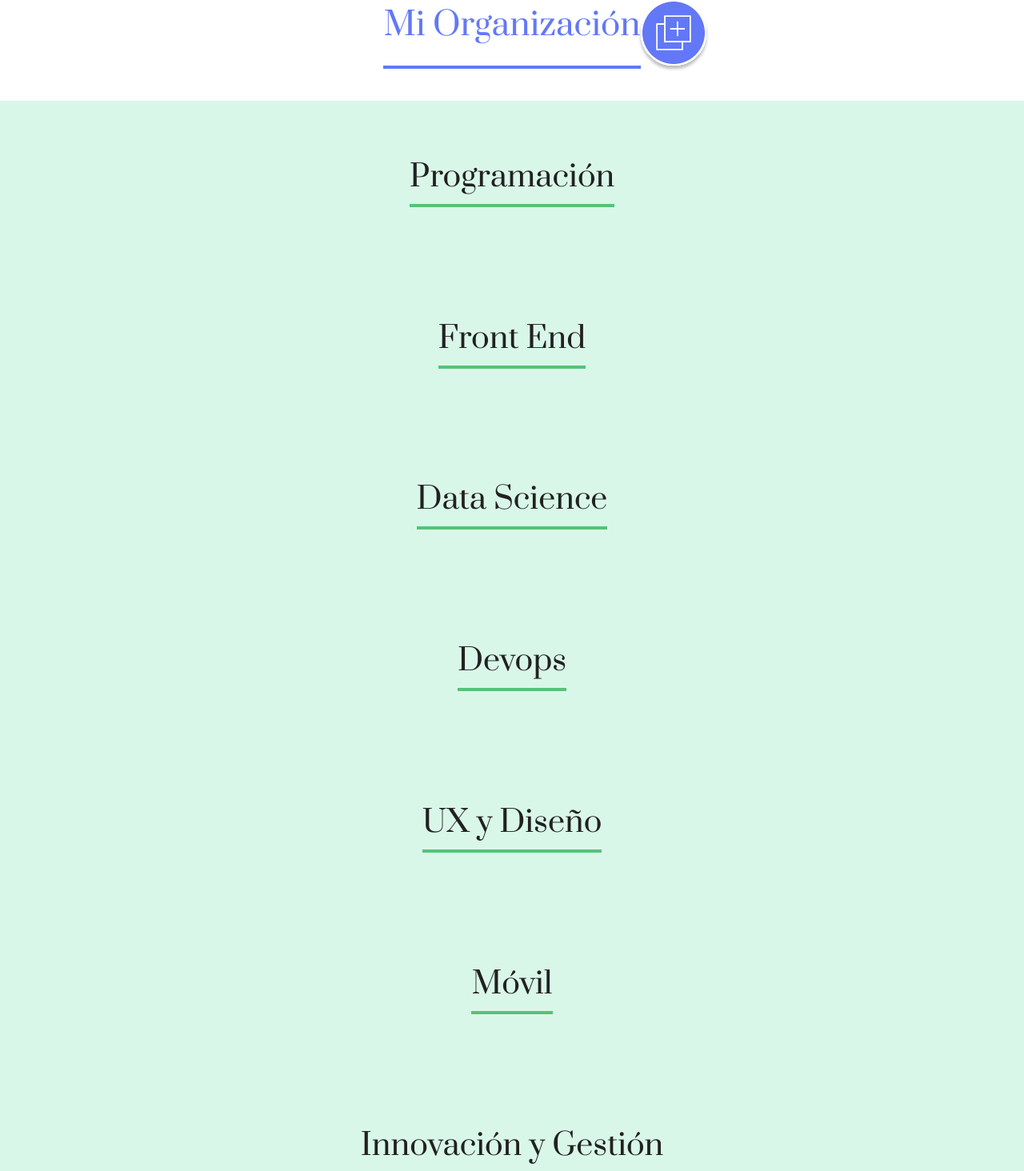
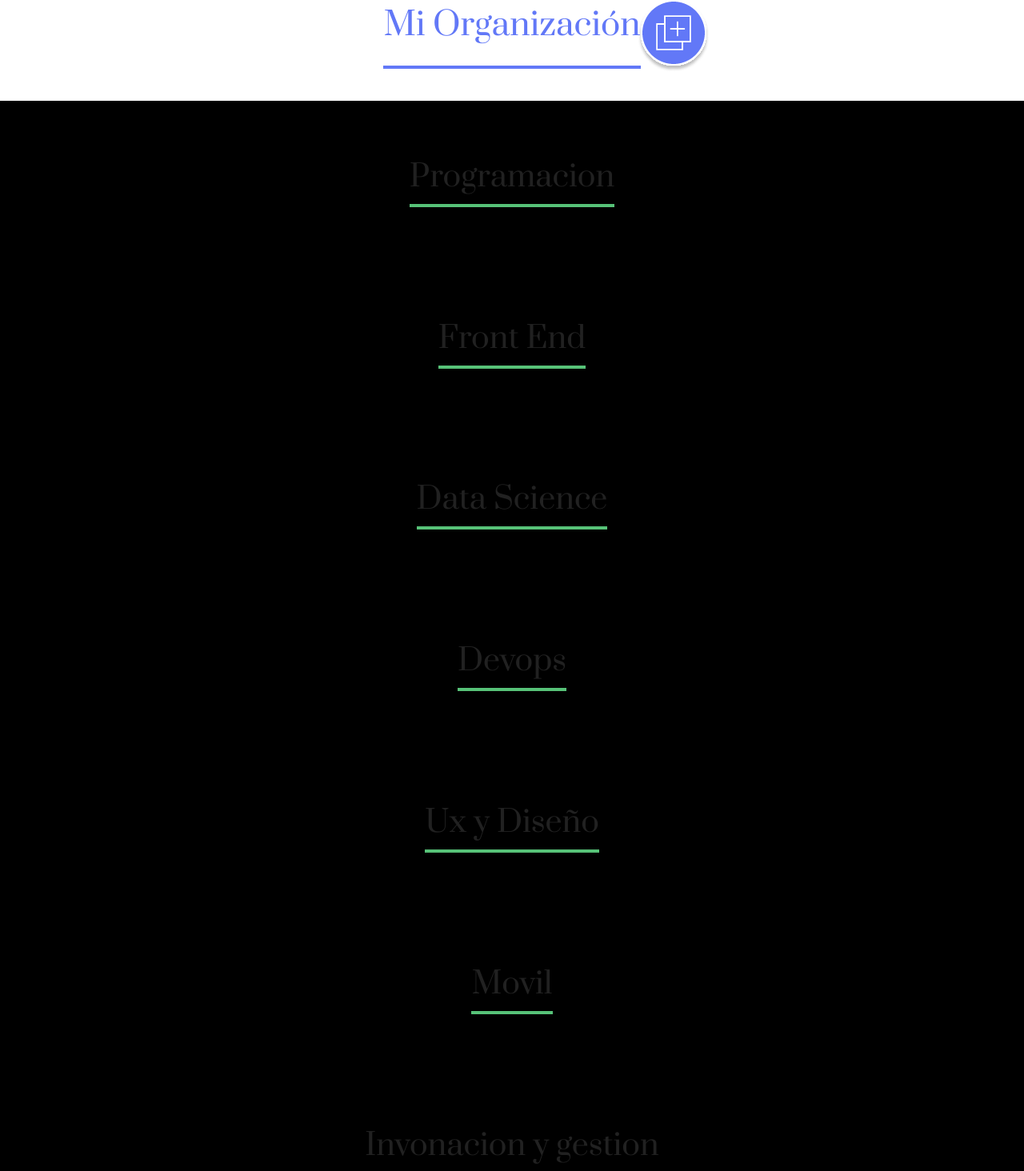
Before and after one commit to ingridk12/org, a React (Create React App) app: page / in a window 1280 px wide. Shown: the part 536-2000 px from the top of the page at 80% size. Built offline with nearby package versions, Linux system fonts and the light colour scheme.

Commit message:
creando equipos 2

```diff
--- a/src/App.js
+++ b/src/App.js
@@ -10,19 +10,55 @@
   const cambiarMostrar = () => {
     actualizarMostrar(!mostrarFormulario);
   };
+
+  //Lista de equipo
+  const equipos = [
+    {
+      titulo: "Programacion",
+      colorPrimario: "#57C278 ",
+      colorSecundario: "#D9F7E9",
+    },
+    {
+      titulo: "Front End",
+      colorPrimario: "#82CFFA",
+      colorSecundario: "#E8F8FF",
+    },
+    {
+      titulo: "Data Science",
+      colorPrimario: "#A6D157",
+      colorSecundario: "#F0F8E2",
+    },
+    {
+      titulo: "Devops",
+      colorPrimario: "#E06B69",
+      colorSecundario: "#FDE7E8",
+    },
+    {
+      titulo: "Ux y Diseño",
+      colorPrimario: "#DB6EBF",
+      colorSecundario: "#FAE9F5",
+    },
+    {
+      titulo: "Movil",
+      colorPrimario: "#FFBA05",
+      colorSecundario: "#FFF5D9",
+    },
+    {
+      titulo: "Invonacion y gestion",
+      colorPrimario: "#FF8A29",
+      colorSecundario: "#FFEEDF",
+    },
+  ];
+
   return (
     <div>
       <Header />
       {mostrarFormulario === true ? <Formulario /> : <div></div>}
 
       <MiOrg cambiarMostrar={cambiarMostrar} />
-      <Equipo equipo={"Programación"} />
-      <Equipo equipo={"Front End"} />
-      <Equipo equipo={"Data Science"} />
-      <Equipo equipo={"Devops"} />
-      <Equipo equipo={"UX y Diseño"} />
-      <Equipo equipo={"Móvil"} />
-      <Equipo equipo={"Innovación y  Gestión"} />
+      {equipos.map((equipo) => {
+        return <Equipo datos={equipo} key={equipo.titulo} />;
+      })}
     </div>
   );
 }
--- a/src/componentes/Equipo/Equipo.css
+++ b/src/componentes/Equipo/Equipo.css
@@ -1,6 +1,6 @@
 .equipo {
   width: 100%;
-  background-color: #d9f7e9;
+
   padding: 32px;
   box-sizing: border-box;
   text-align: center;
--- a/src/componentes/Equipo/index.js
+++ b/src/componentes/Equipo/index.js
@@ -1,8 +1,8 @@
 import "./Equipo.css";
 const Equipo = (props) => {
   return (
-    <section className="equipo">
-      <h3>{props.equipo}</h3>
+    <section className="equipo" style={{ backgroundColor: "#000" }}>
+      <h3>{props.datos.titulo}</h3>
       <div className="colaboradores"></div>
     </section>
   );
```
Also changed, not shown: .codesandbox/tasks.json.
